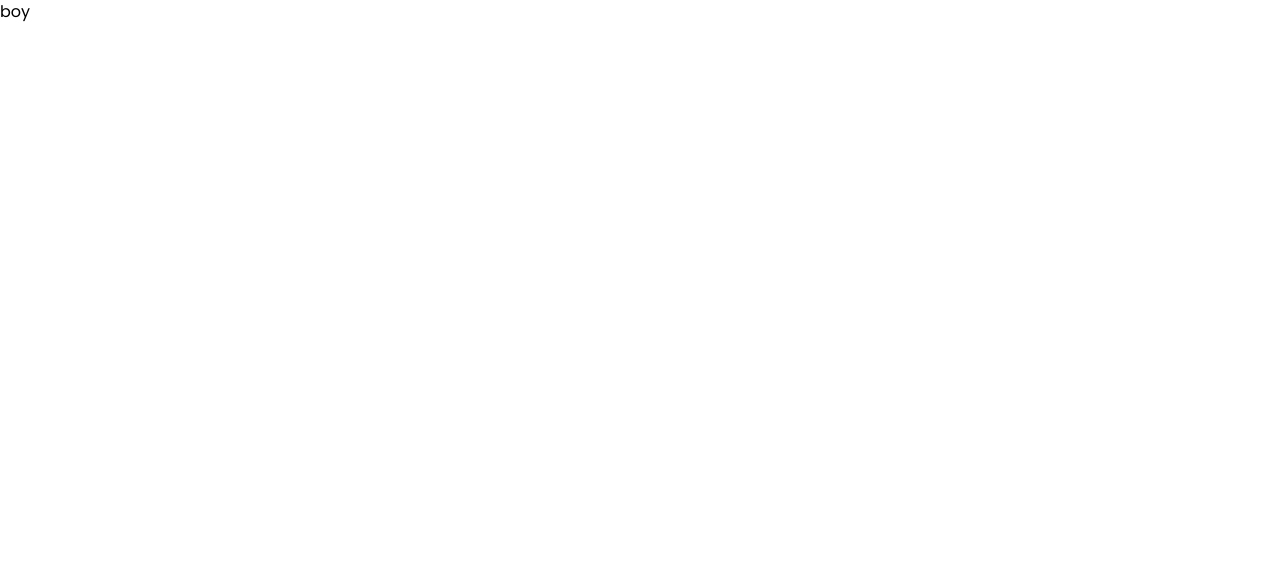
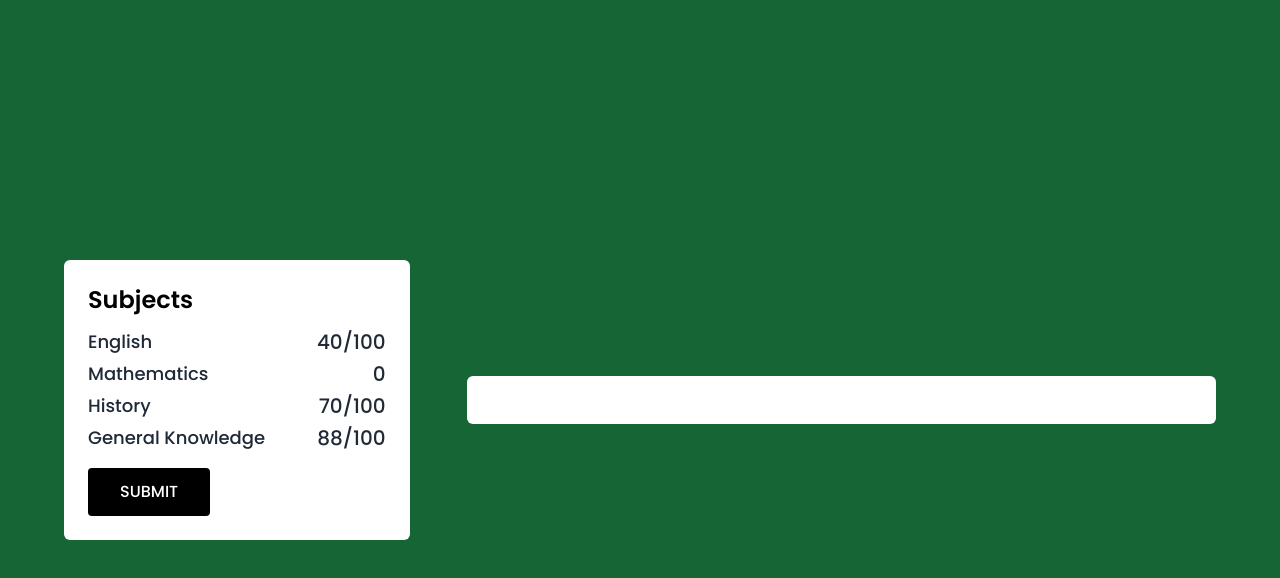
Before and after one commit to mr-atuzie/cbt, a React (Create React App) app: page / in a window 1280 px wide. Shown: the top 578 px of the page. Built offline with nearby package versions, Linux system fonts and the light colour scheme.

Commit message:
1st commit wed

```diff
--- a/src/App.js
+++ b/src/App.js
@@ -1,5 +1,11 @@
+import Home from "./components/Home";
+
 function App() {
-  return <div className="">boy</div>;
+  return (
+    <div className="">
+      <Home />
+    </div>
+  );
 }
 
 export default App;
--- /dev/null
+++ b/src/components/Home.jsx
@@ -0,0 +1,39 @@
+import React from "react";
+
+const Home = () => {
+  return (
+    <div className=" w-full h-screen bg-green-800 ">
+      <div className=" w-[90%] h-full mx-auto flex flex-col lg:flex-row justify-between items-center">
+        <div className=" bg-white p-6 w-[30%] rounded-md h-fit">
+          <h1 className=" text-2xl lg:4xl font-semibold">Subjects</h1>
+
+          <div className=" mt-3">
+            <div className=" capitalize font-medium text-gray-800 mb-1 flex items-center justify-between">
+              <p className=" lg:text-lg">english</p>
+              <p className=" text-xl">40/100</p>
+            </div>
+            <div className=" capitalize font-medium text-gray-800 mb-1 flex items-center justify-between">
+              <p className=" lg:text-lg">Mathematics</p>
+              <p className=" text-xl">0</p>
+            </div>
+            <div className=" capitalize font-medium text-gray-800 mb-1 flex items-center justify-between">
+              <p className=" lg:text-lg">History</p>
+              <p className=" text-xl">70/100</p>
+            </div>
+            <div className=" capitalize font-medium text-gray-800 mb-1 flex items-center justify-between">
+              <p className=" lg:text-lg">general knowledge</p>
+              <p className=" text-xl">88/100</p>
+            </div>
+          </div>
+
+          <button className=" bg-black text-white font-medium uppercase rounded px-8 py-3 mt-3">
+            Submit
+          </button>
+        </div>
+        <div className=" bg-white p-6 w-[65%] rounded-md h-fit"></div>
+      </div>
+    </div>
+  );
+};
+
+export default Home;
```
